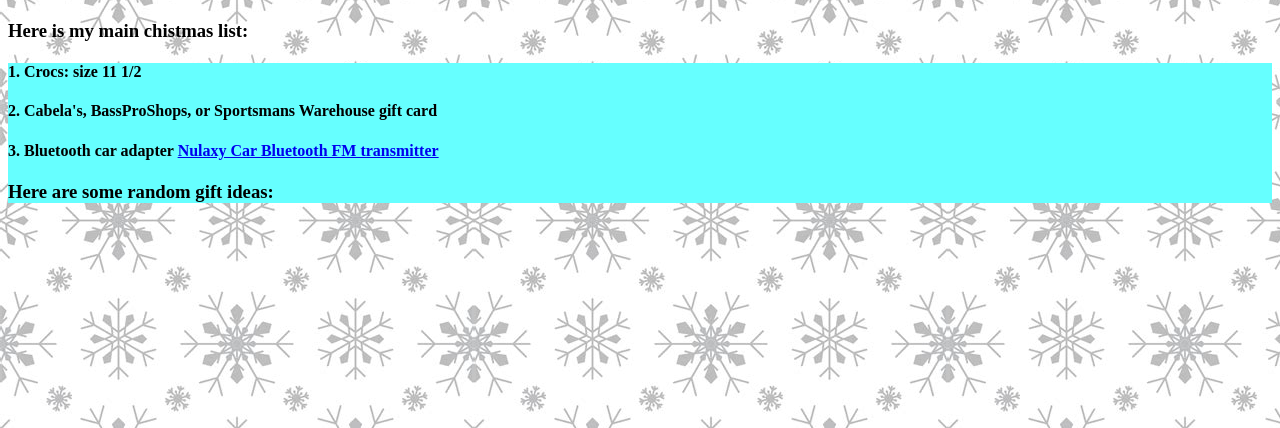
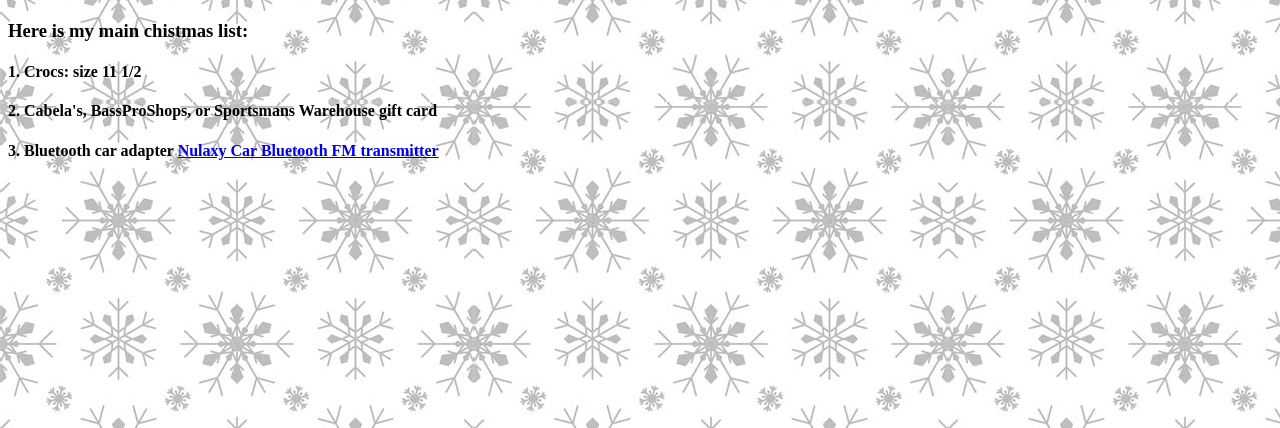
Before and after one commit to cmbayne10/christmas, a plain HTML site: page index.html in a window 1280 px wide. Shown: the part 372-800 px from the top of the page. Drawn offline with Linux system fonts and the light colour scheme.

Commit message:
stuff added

```diff
--- a/My-list.css
+++ b/My-list.css
@@ -5,5 +5,5 @@ img {
   height: 250px;
 }
 article {
-  background-color: #66ffff;
+  background-image: ;
 }
--- a/index.html
+++ b/index.html
@@ -18,11 +18,10 @@
 
 <a><h4>3. Bluetooth car adapter   <a href="https://www.amazon.com/dp/B018E0I01I?ref=emc_p_m_5_i_atc&th=1">Nulaxy Car Bluetooth FM transmitter </a></h4></a>
 
-<a><h3>Here are some random gift ideas:</h3></a>
+</article>
 
 <a><h4><a href=""></a> </h4></a>
 
-<a><h4></h5></a>
-</article>
+
 </body>
 </html>
```
